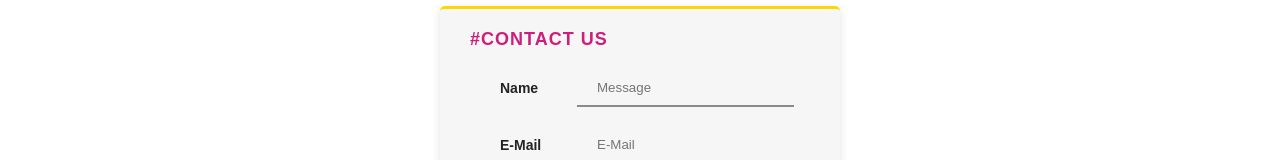
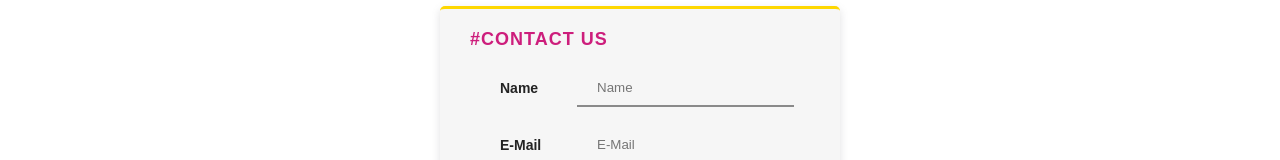
Before and after one commit to ozzzxyn/CPSC362-rthreads, a React (Create React App) app: page /contact in a window 1280 px wide. Shown: the part 257-417 px from the top of the page. Built offline with nearby package versions, Linux system fonts and the light colour scheme.

Commit message:
Fixed Name Input

```diff
--- a/src/comp/contact.js
+++ b/src/comp/contact.js
@@ -53,7 +53,7 @@ const Contact = () => {
                             <h4>Name</h4>
                         </div>
                         <div className='input'>
-                            <input type='text' placeholder='Message' value={user.Message} name='Message' onChange={data}></input>
+                            <input type='text' placeholder='Name' value={user.Message} name='name' onChange={data}></input>
                         </div>
                     </div>
                     <div className='box'>
```
